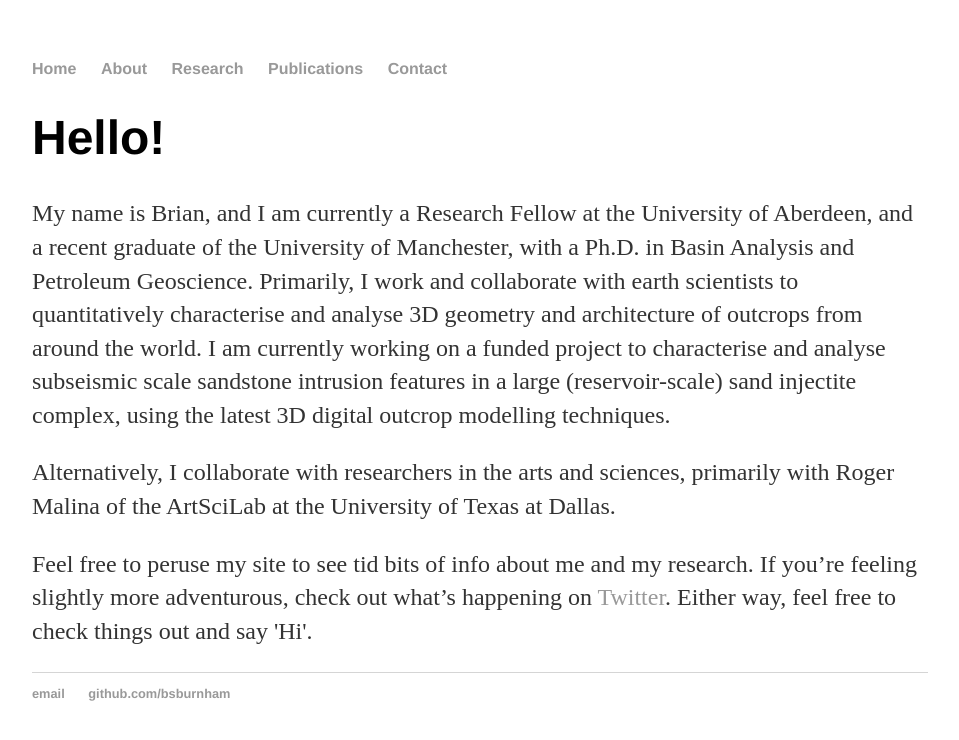
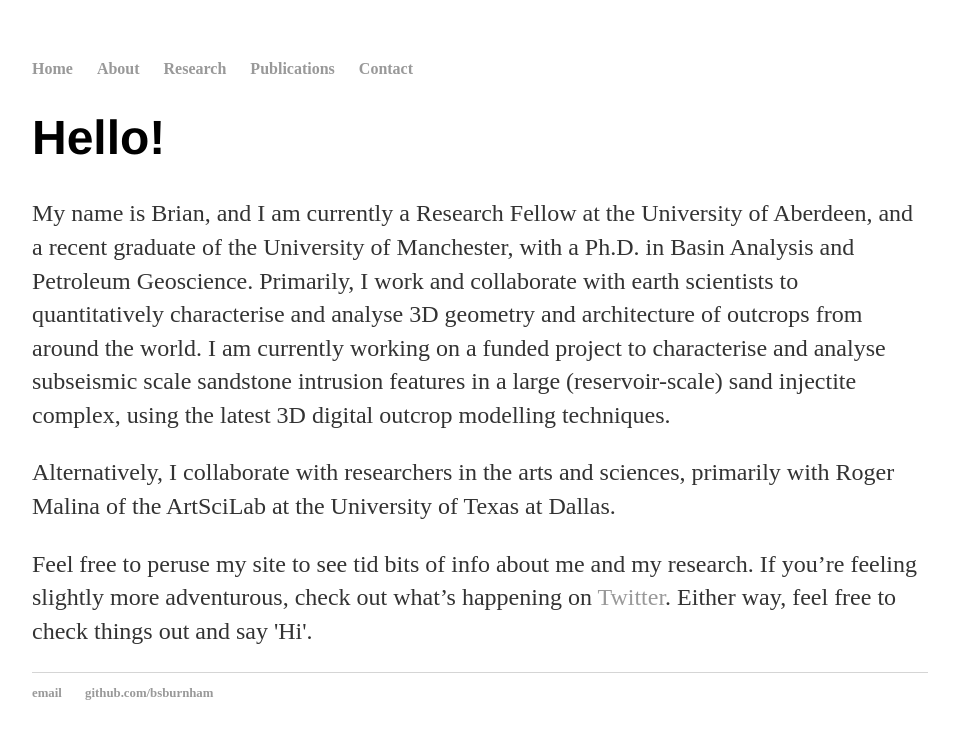
Before and after one commit to bsburnham/bsburnham.github.io, a Jekyll site: the page built from index.html, in a window 1280 px wide. Shown: the top 740 px of the page, without its empty margins (160-1119 px from the left). Built offline with Jekyll 4.4.1, drawn with Linux system fonts in a browser that asks for light colours.

Commit message:
Update main.css

```diff
--- a/css/main.css
+++ b/css/main.css
@@ -3,7 +3,7 @@ body {
     width: 70%;
 }
 nav ul, footer ul {
-    font-family:'Helvetica', 'Arial', 'Sans-Serif';
+    font-family:Ubuntu-mono;
     padding: 0px;
     list-style: none;
     font-weight: bold;
```
